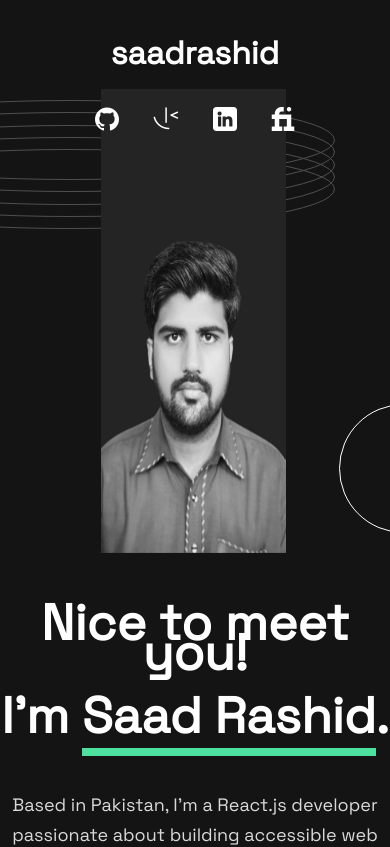
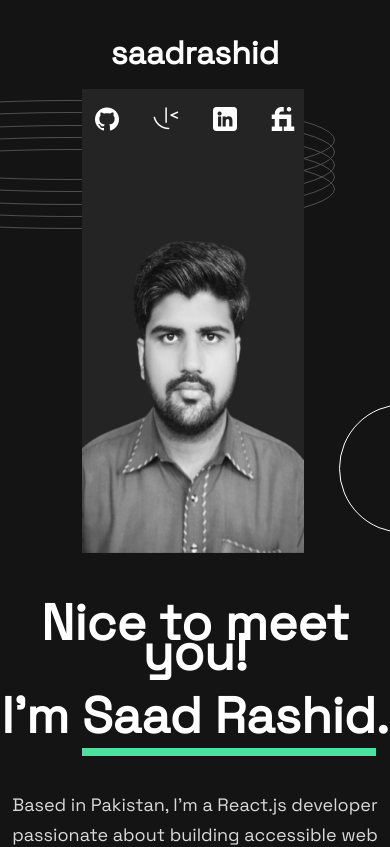
Before and after one commit to saadrashid304/portfolio, a React (Create React App) app: page / in a window 390 px wide. Shown: the top 847 px of the page. Built offline with nearby package versions, Linux system fonts and the light colour scheme.

Commit message:
Published

```diff
--- a/src/components/Introduction/Introduction.module.css
+++ b/src/components/Introduction/Introduction.module.css
@@ -122,10 +122,10 @@
     }
 
     .profile_pic {
-        right: 25.5%;
+        right: 20.5%;
         top: -5.5%;
 
-        width: 50%;
+        width: 60%;
         height: 55vh;
         background-image: url('../../assets/ProfileTablet.png');
     }
```
